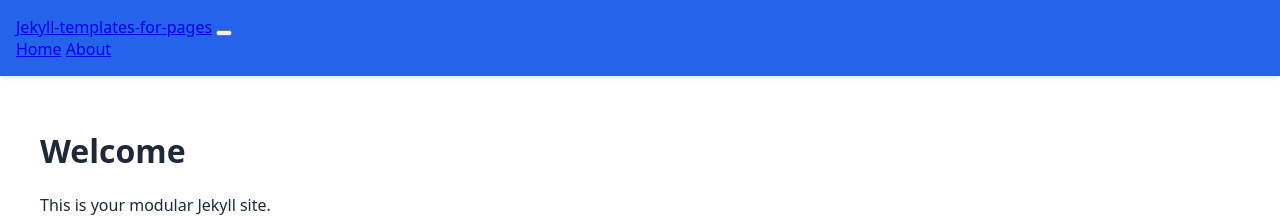
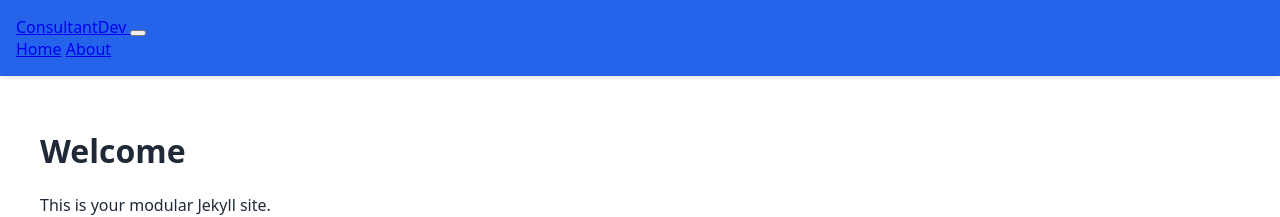
Before and after one commit to m33lucky-benny/Jekyll-templates-for-pages, a Jekyll site: the page built from index.html, in a window 1280 px wide. Shown: the top 217 px of the page. Built offline with Jekyll 4.4.1, drawn with Linux system fonts in a browser that asks for light colours.

Commit message:
Update navbar.html

```diff
--- a/_includes/navbar.html
+++ b/_includes/navbar.html
@@ -1,6 +1,8 @@
 <nav class="navbar" aria-label="Primary navigation">
   <div class="nav-container">
-    <a href="{{ '/' | relative_url }}" class="nav-brand">{{ site.title }}</a>
+    <a class="navbar-brand" href="{{ '/' | absolute_url }}">
+      <span class="brand-kieron">Consultant</span><span class="brand-play">Dev</span>
+    </a>
 
     <button class="nav-toggle" aria-label="Toggle navigation" aria-expanded="false">
       <span class="hamburger"></span>
```
